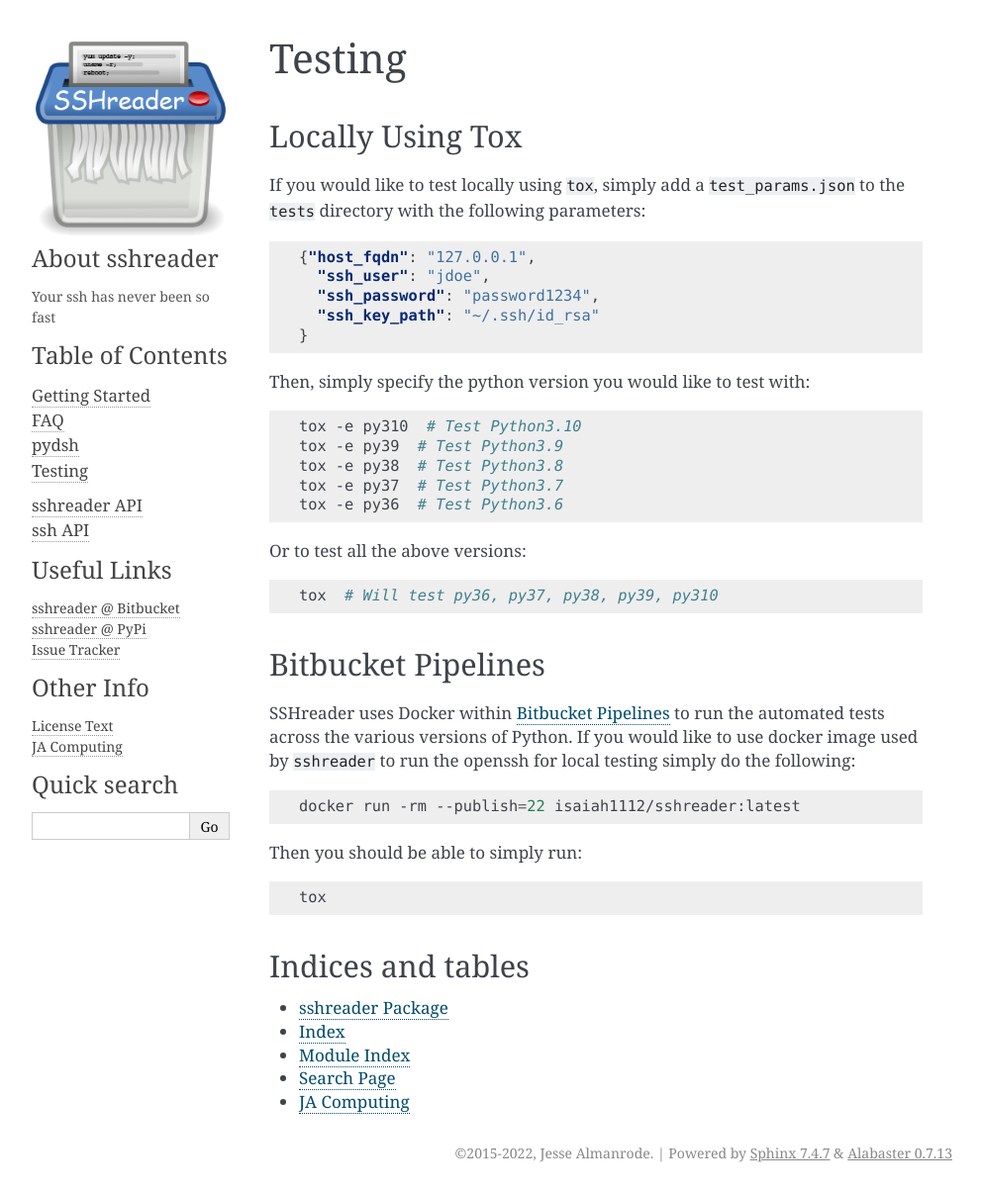
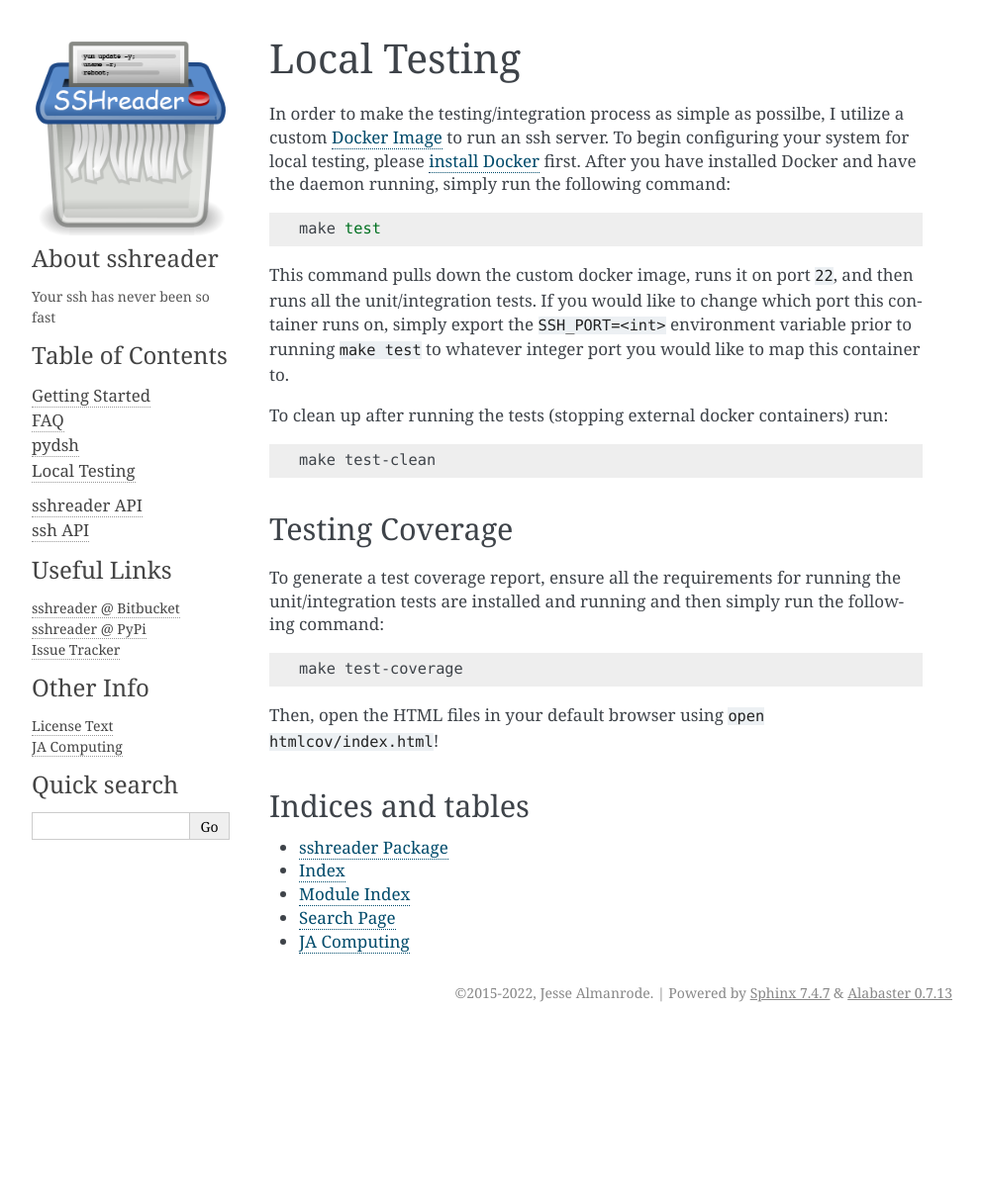
Before and after one commit to isaiah1112/sshreader, a Sphinx documentation site: the page built from docs/source/testing.rst, in a window 1280 px wide. Shown: the whole page at 99% size, without its empty margins (148-1141 px from the left). Built offline with Sphinx 7.4.7, drawn with Linux system fonts in a browser that asks for light colours; after the commit the page ends 1043 px from its top, so only the background shows below that.

Commit message:
Removed tox testing (Bitbucket Pipelines does things much faster)
Created new release/* pipelines with documentation build and manual trigger for Test PyPi. (Fixed a typo while I was at it.)
Added testing commands to Makefile .  You can now run unit/integration tests locally via Docker!
Updated README to use Makefile when appropreate.
Updated testing docs for Makefile use for local tests.
Added ability to specify ssh_port for ServerJob Object on creation.
Updated tests to load SSH_PORT parameter for use in local testing.

```diff
--- a/docs/source/index.rst
+++ b/docs/source/index.rst
@@ -71,7 +71,6 @@
 In order to maintain the widest range of compatibility, sshreader is currently tested using the following versions of
 Python:
 
-* Python3.6
 * Python3.7
 * Python3.8
 * Python3.9
--- a/docs/source/testing.rst
+++ b/docs/source/testing.rst
@@ -1,53 +1,37 @@
 .. testing documentation master file, created by Jesse Almanrode
 
-Testing
-===============
+Local Testing
+=============
 
-Locally Using Tox
------------------
-
-If you would like to test locally using :code:`tox`, simply add a :code:`test_params.json` to the :code:`tests` directory
-with the following parameters:
-
-.. code-block:: json
-
-    {"host_fqdn": "127.0.0.1",
-      "ssh_user": "jdoe",
-      "ssh_password": "password1234",
-      "ssh_key_path": "~/.ssh/id_rsa"
-    }
-
-Then, simply specify the python version you would like to test with:
+In order to make the testing/integration process as simple as possilbe, I utilize a custom `Docker Image`_ to run an ssh
+server.  To begin configuring your system for local testing, please `install Docker`_ first. After you have installed
+Docker and have the daemon running, simply run the following command:
 
 .. code-block:: bash
 
-    tox -e py310  # Test Python3.10
-    tox -e py39  # Test Python3.9
-    tox -e py38  # Test Python3.8
-    tox -e py37  # Test Python3.7
-    tox -e py36  # Test Python3.6
+    make test
 
-Or to test all the above versions:
+This command pulls down the custom docker image, runs it on port :code:`22`, and then runs all the unit/integration
+tests.  If you would like to change which port this container runs on, simply export the :code:`SSH_PORT=<int>` environment
+variable prior to running :code:`make test` to whatever integer port you would like to map this container to.
+
+To clean up after running the tests (stopping external docker containers) run:
 
 .. code-block:: bash
 
-    tox  # Will test py36, py37, py38, py39, py310
+    make test-clean
 
-Bitbucket Pipelines
--------------------
+Testing Coverage
+----------------
 
-SSHreader uses Docker within `Bitbucket Pipelines`_ to run the automated tests across the various versions of Python.  If you
-would like to use docker image used by :code:`sshreader` to run the openssh for local testing simply do the following:
+To generate a test coverage report, ensure all the requirements for running the unit/integration tests are installed and
+running and then simply run the following command:
 
 .. code-block:: bash
 
-    docker run -rm --publish=22 isaiah1112/sshreader:latest
+    make test-coverage
 
-Then you should be able to simply run:
-
-.. code-block:: bash
-
-    tox
+Then, open the HTML files in your default browser using :code:`open htmlcov/index.html`!
 
 Indices and tables
 ------------------
@@ -59,4 +43,6 @@
 * `JA Computing`_
 
 .. _JA Computing: http://www.jacomputing.net
+.. _Docker Image: https://hub.docker.com/repository/docker/isaiah1112/sshreader
+.. _install Docker: https://www.docker.com/get-started/
 .. _Bitbucket Pipelines: https://bitbucket.org/isaiah1112/sshreader/addon/pipelines/home#!/
--- a/requirements.txt
+++ b/requirements.txt
@@ -5,6 +5,3 @@
 paramiko>=2.10.3
 progressbar2>=4.0.0
 python-hostlist>=1.21
-Sphinx>=4.5.0
-tox>=3.25.0
-virtualenv>=20.14.1
```
Also changed, not shown: README.md (+12 -10 lines), bitbucket-pipelines.yml (+32 -18 lines), 5 other files.
